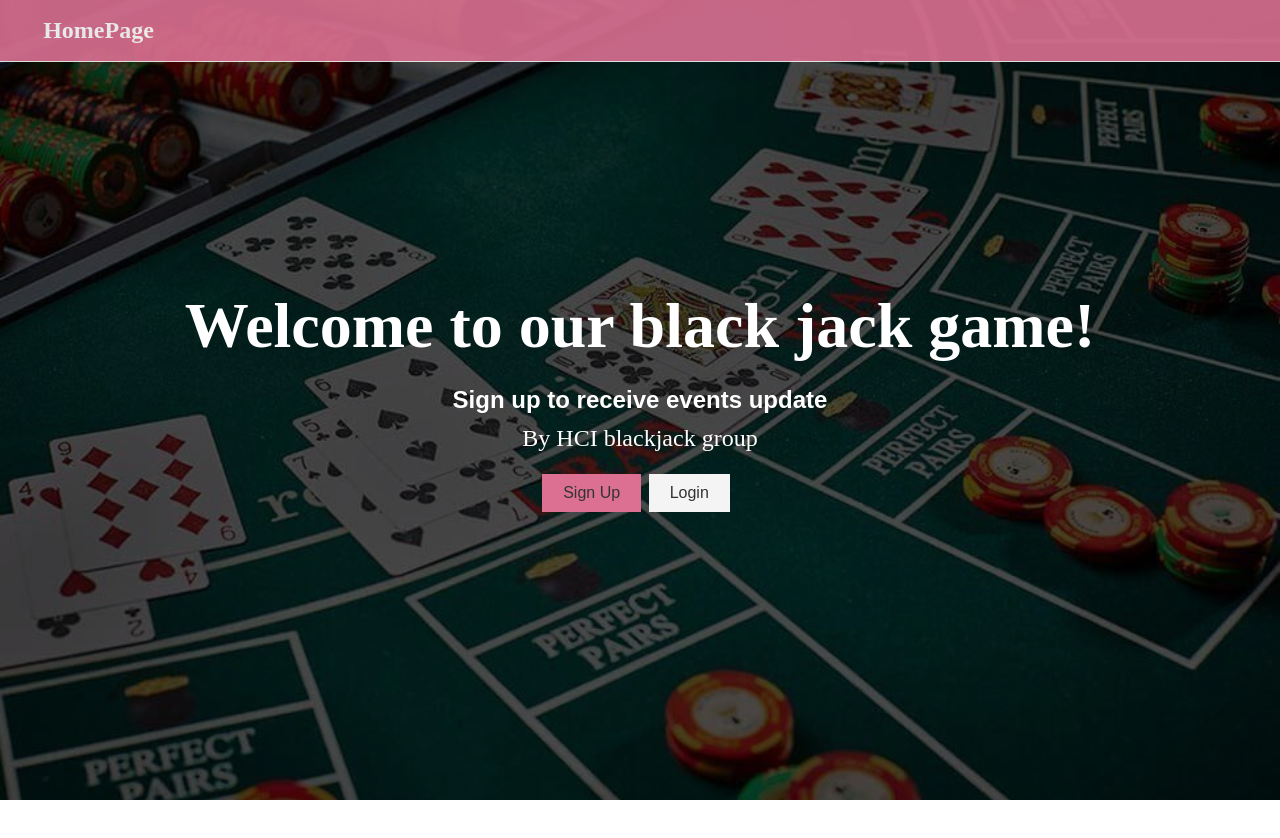
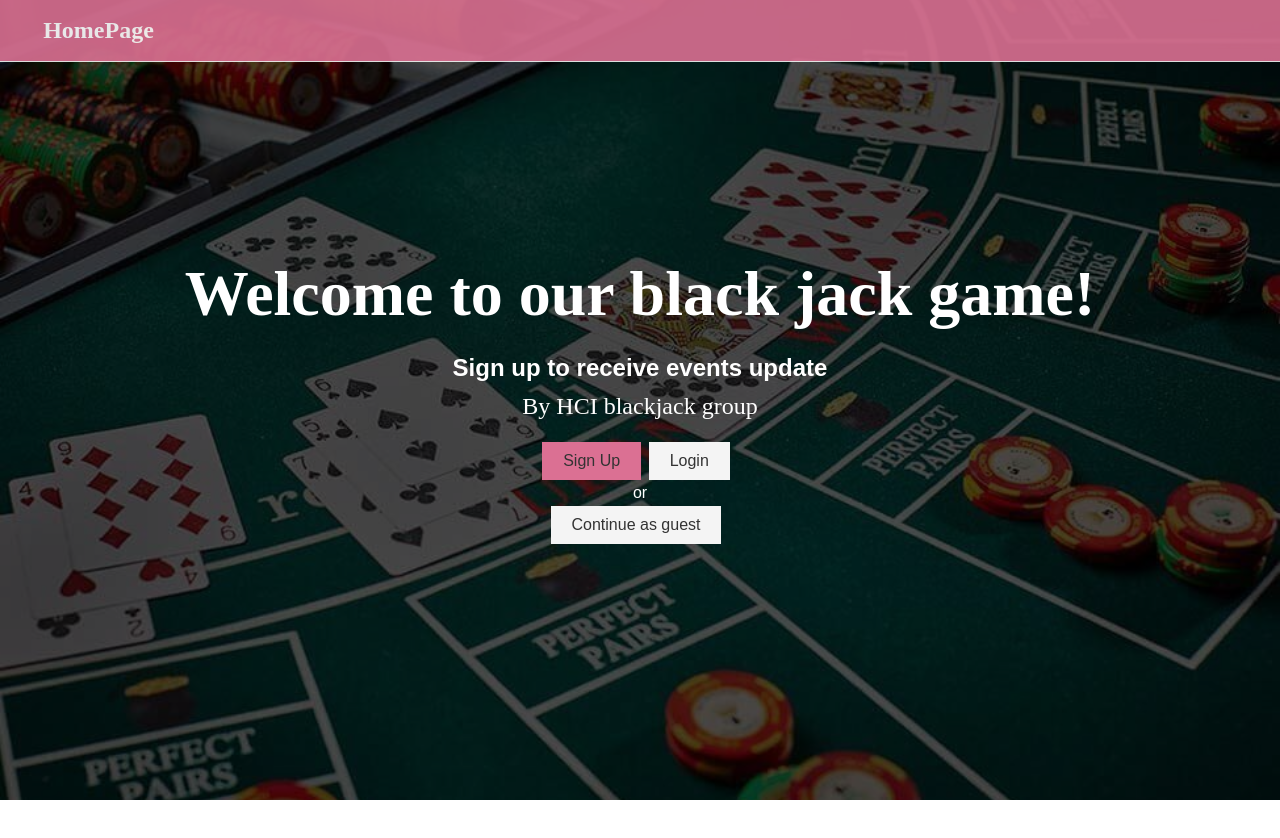
Before and after one commit to ruijieshi/hci_black_jack, a React (Create React App) app in the folder client/: page / in a window 1280 px wide. Shown: the top 838 px of the page. Built offline with nearby package versions, Linux system fonts and the light colour scheme; no server answers.

Commit message:
add guest button

```diff
--- a/client/src/component/layout/Landing.js
+++ b/client/src/component/layout/Landing.js
@@ -19,6 +19,12 @@ const Landing = () => {
                             Login
                         </Link>
                     </div>
+                    <p> or </p>
+                    <div className='buttons'>
+                        <Link to='/welcome' className='btn btn-light'>
+                            Continue as guest
+                        </Link>
+                    </div>
                 </div>
             </div>
         </section>
```
